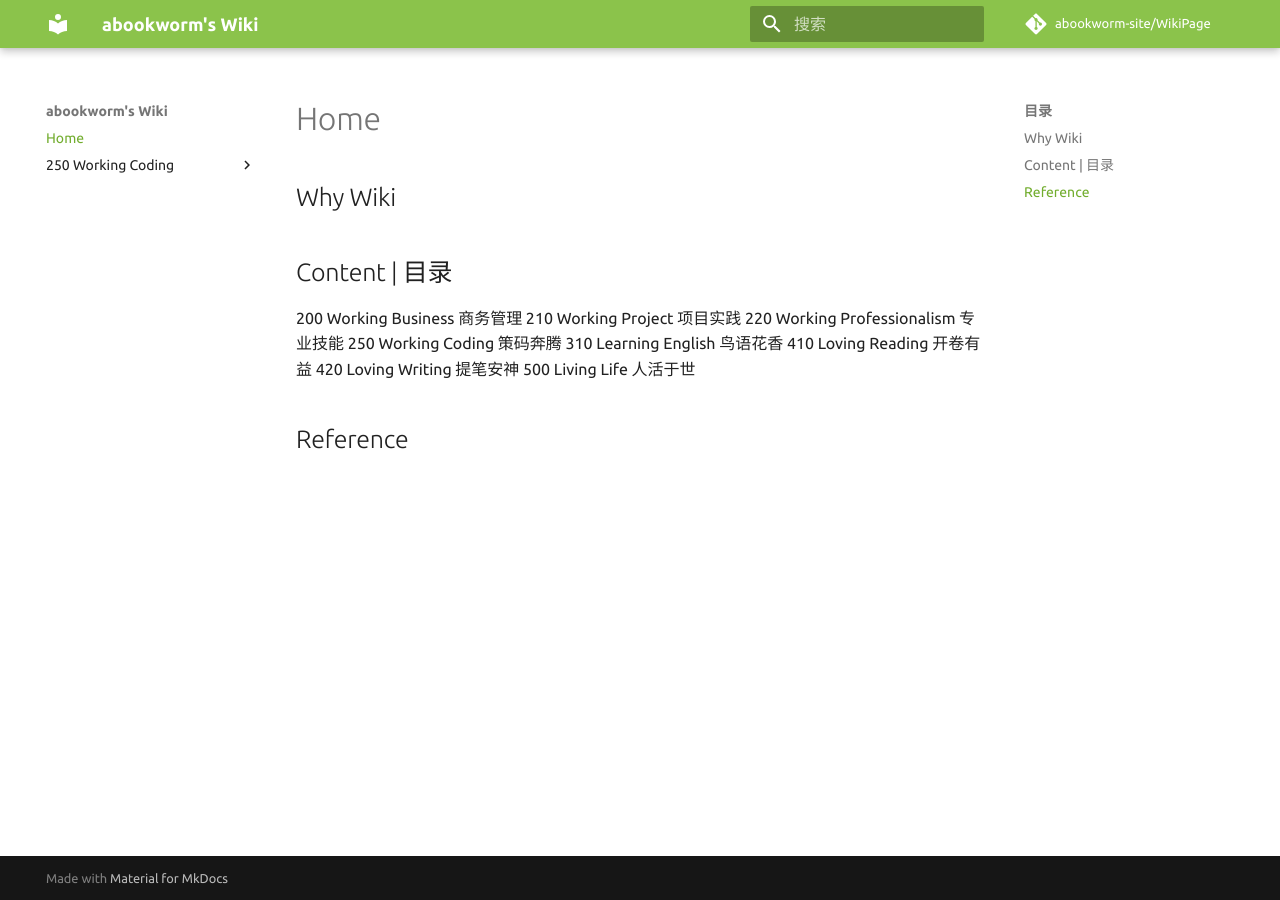
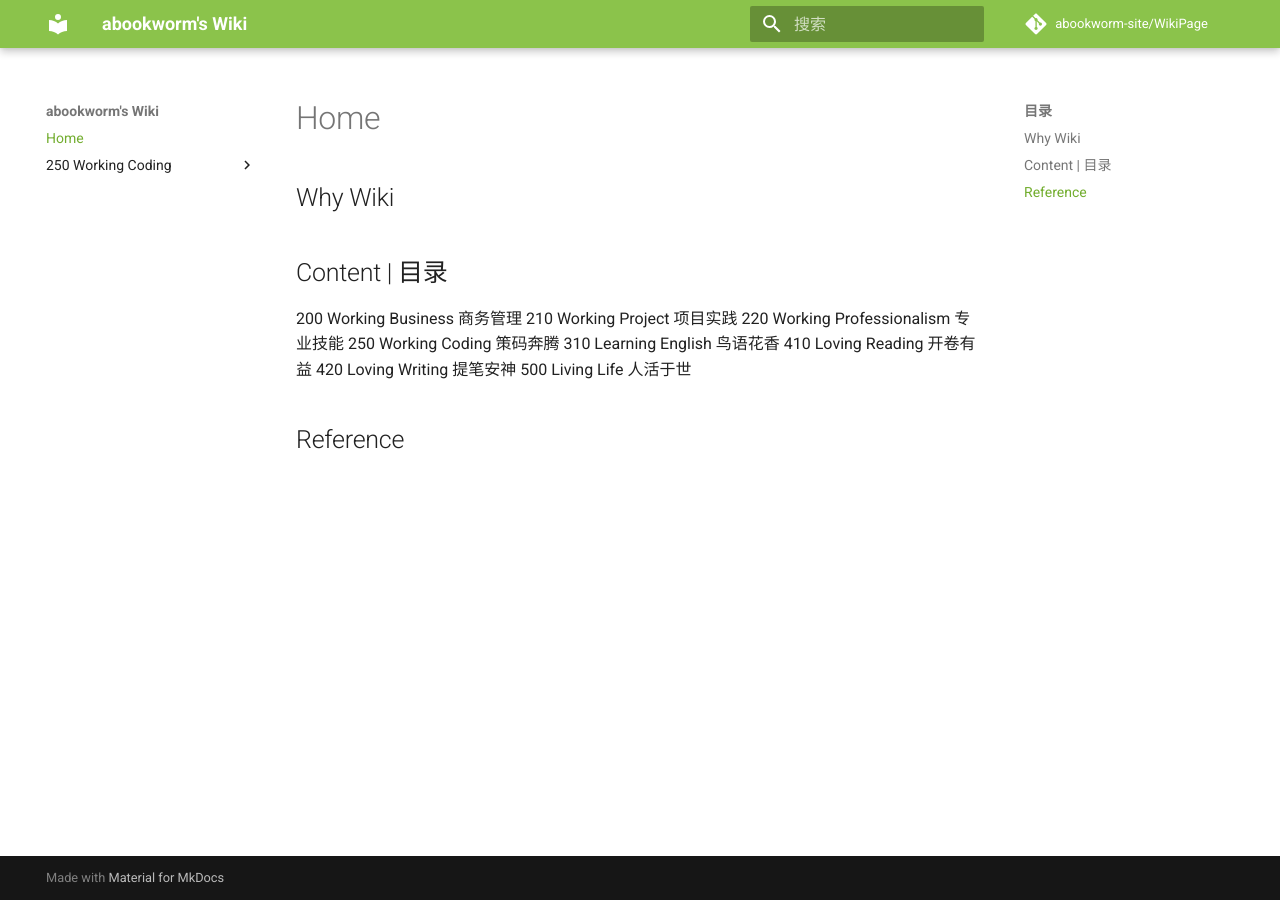
Before and after one commit to abookworm-site/AarWiki, an MkDocs documentation site: the page built from wiki/index.md, in a window 1280 px wide. Built offline with MkDocs 1.6.1 and Material for MkDocs 9.7.7, drawn with Linux system fonts in a browser that asks for light colours; comment, search, counter and statistics services are not loaded; old or Windows-style settings are respelled for this version of MkDocs.

Commit message:
update mkdowm extension

```diff
--- a/mkdocs.yml
+++ b/mkdocs.yml
@@ -22,33 +22,33 @@ theme:
 
   palette:
     primary: 'Light Green'
-    accent: 'Pink'
+    accent: 'Blue'
   favicon: '/favicon.ico'
   feature:
     tabs: false
-  font:
-    text: 'Ubuntu'
-    code: 'Ubuntu Mono'
+  #font:
+    #text: 'Ubuntu'
+    #code: 'Ubuntu Mono'
 
   include_search_page: false
   search_index_only: true
-  icon:
-    logo: material/library
-    repo: fontawesome/brands/git-alt
+  #icon:
+    #logo: material/library
+    #repo: fontawesome/brands/git-alt
 
 
 
 # mkdocs extension
 markdown_extensions:
-  - markdown.extensions.admonition
-  - markdown.extensions.attr_list
-  - markdown.extensions.codehilite:
+  - admonition
+  - codehilite:
       guess_lang: false
-  - markdown.extensions.def_list
-  - markdown.extensions.footnotes
-  - markdown.extensions.meta
-  - markdown.extensions.toc:
+      linenums: false
+  - toc:
       permalink: true
+  - footnotes
+  - meta
+  - def_list
   - pymdownx.arithmatex
   - pymdownx.betterem:
       smart_enable: all
@@ -56,24 +56,18 @@ markdown_extensions:
   - pymdownx.critic
   - pymdownx.details
   - pymdownx.emoji:
-      emoji_index: !!python/name:materialx.emoji.twemoji
-      emoji_generator: !!python/name:materialx.emoji.to_svg
-  # - pymdownx.highlight:
-  #     linenums_style: pymdownx-inline
+      emoji_generator: !!python/name:pymdownx.emoji.to_png
+      #emoji_generator: !!python/name:pymdownx.emoji.to_svg
+      #emoji_generator: !!python/name:pymdownx.emoji.to_png_sprite
+      #emoji_generator: !!python/name:pymdownx.emoji.to_svg_sprite
+      #emoji_generator: !!python/name:pymdownx.emoji.to_awesome
+      #emoji_generator: !!python/name:pymdownx.emoji.to_alt
   - pymdownx.inlinehilite
-  - pymdownx.keys
-  - pymdownx.magiclink:
-      repo_url_shorthand: true
-      user: squidfunk
-      repo: mkdocs-material
+  - pymdownx.magiclink
   - pymdownx.mark
   - pymdownx.smartsymbols
-  - pymdownx.snippets:
-      check_paths: true
   - pymdownx.superfences
-  - pymdownx.tabbed
-  - pymdownx.tasklist:
-      custom_checkbox: true
+  - pymdownx.tasklist
   - pymdownx.tilde
 
 
```
